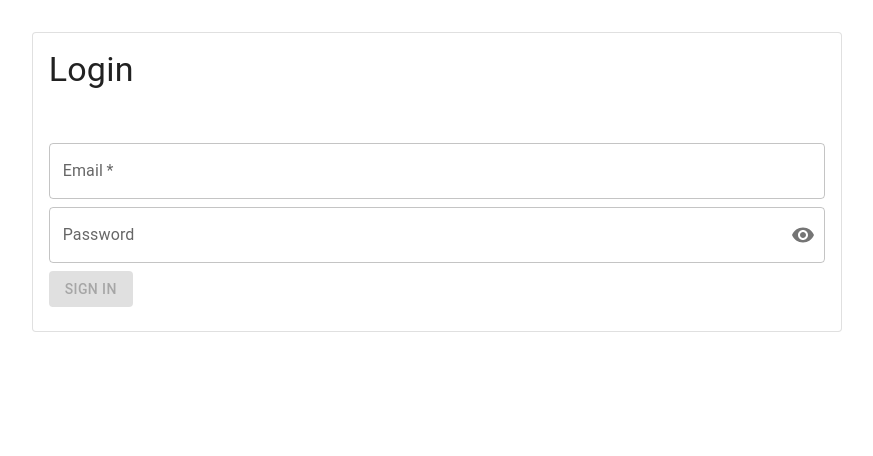
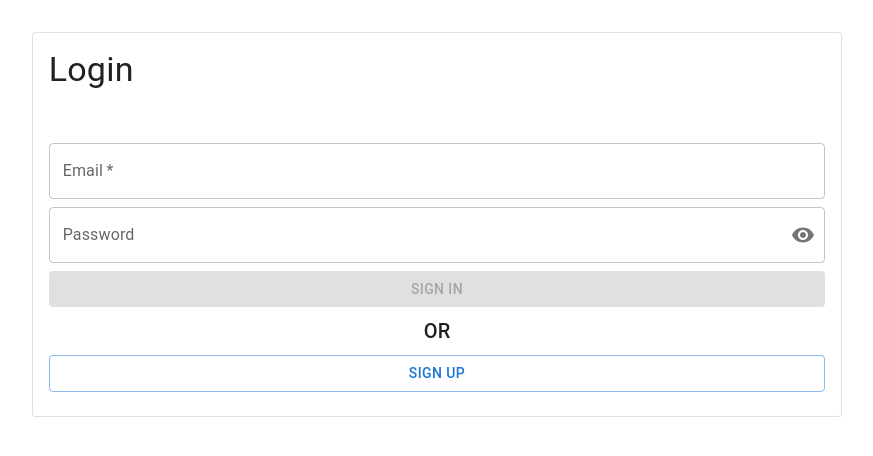
Before and after one commit to faizul-mustafiz/auction-web, a React (Create React App) app: page /login in a window 1280 px wide. Shown: the top 456 px of the page, without its empty margins (203-1076 px from the left). Built offline with nearby package versions, Linux system fonts and the light colour scheme; no server answers; what seamless-immutable would draw is missing.

Commit message:
Add switch to login and registration page vice versa

```diff
--- a/src/components/Authentication/Login/Login.tsx
+++ b/src/components/Authentication/Login/Login.tsx
@@ -9,6 +9,7 @@ import {
   InputLabel,
   OutlinedInput,
   Snackbar,
+  Stack,
   Typography,
 } from '@mui/material';
 import MuiAlert, { AlertProps } from '@mui/material/Alert';
@@ -24,7 +25,6 @@ import {
   setUserId,
 } from '../../../utility/auth.utility';
 import { setRefreshToken } from '../../../utility/auth.utility';
-import { useDispatch } from 'react-redux';
 
 const Alert = forwardRef<HTMLDivElement, AlertProps>(function Alert(
   props,
@@ -35,7 +35,6 @@ const Alert = forwardRef<HTMLDivElement, AlertProps>(function Alert(
 
 const Login: FC = () => {
   const navigate = useNavigate();
-  const dispatch = useDispatch();
   const [email, setEmail] = useState('');
   const [password, setPassword] = useState('');
   const [showPassword, setShowPassword] = useState(false);
@@ -80,6 +79,9 @@ const Login: FC = () => {
       setShouldShowAlert(true);
       setResponseMessage(signInResponse.message);
     }
+  };
+  const handleSignUpClick = () => {
+    navigate('/register');
   };
   /**
    * * Response success and error response alert related methods
@@ -161,6 +163,7 @@ const Login: FC = () => {
                   </FormControl>
                 </Grid>
                 <Grid item>
+                  <Stack spacing={1} direction="column">
                     <Button
                       variant="contained"
                       color="primary"
@@ -168,6 +171,13 @@ const Login: FC = () => {
                       onClick={handleSignInClick}>
                       Sign In
                     </Button>
+                    <Typography variant="h6" align="center">
+                      OR
+                    </Typography>
+                    <Button variant="outlined" onClick={handleSignUpClick}>
+                      Sign Up
+                    </Button>
+                  </Stack>
                 </Grid>
               </Grid>
             </CardContent>
--- a/src/components/Authentication/Registration/Registration.tsx
+++ b/src/components/Authentication/Registration/Registration.tsx
@@ -9,6 +9,7 @@ import {
   InputLabel,
   OutlinedInput,
   Snackbar,
+  Stack,
   Typography,
 } from '@mui/material';
 import MuiAlert, { AlertProps } from '@mui/material/Alert';
@@ -24,8 +25,6 @@ import {
   setUserId,
 } from '../../../utility/auth.utility';
 import { setRefreshToken } from '../../../utility/auth.utility';
-import { useDispatch } from 'react-redux';
-import { setUser } from '../../../store/ducks/user';
 
 const Alert = forwardRef<HTMLDivElement, AlertProps>(function Alert(
   props,
@@ -36,7 +35,6 @@ const Alert = forwardRef<HTMLDivElement, AlertProps>(function Alert(
 
 const Registration: FC = () => {
   const navigate = useNavigate();
-  const dispatch = useDispatch();
   const [email, setEmail] = useState('');
   const [password, setPassword] = useState('');
   const [showPassword, setShowPassword] = useState(false);
@@ -60,7 +58,7 @@ const Registration: FC = () => {
     setPassword(value);
   };
   const isEnabled = (email.length > 0 && password.length > 0) || false;
-  const handleSignInClick = async () => {
+  const handleSignUpClick = async () => {
     const signUpRequestBody = {
       email: email,
       password: password,
@@ -81,6 +79,9 @@ const Registration: FC = () => {
       setShouldShowAlert(true);
       setResponseMessage(signUpResponse.message);
     }
+  };
+  const handleSignInClick = () => {
+    navigate('/login');
   };
   /**
    * * Response success and error response alert related methods
@@ -160,13 +161,21 @@ const Registration: FC = () => {
                   </FormControl>
                 </Grid>
                 <Grid item>
+                  <Stack spacing={1} direction="column">
                     <Button
                       variant="contained"
                       color="primary"
                       disabled={!isEnabled}
-                    onClick={handleSignInClick}>
+                      onClick={handleSignUpClick}>
                       Sign Up
                     </Button>
+                    <Typography variant="h6" align="center">
+                      OR
+                    </Typography>
+                    <Button variant="outlined" onClick={handleSignInClick}>
+                      Sign In
+                    </Button>
+                  </Stack>
                 </Grid>
               </Grid>
             </CardContent>
```
Lines whose indentation alone changed are shown as unchanged.
